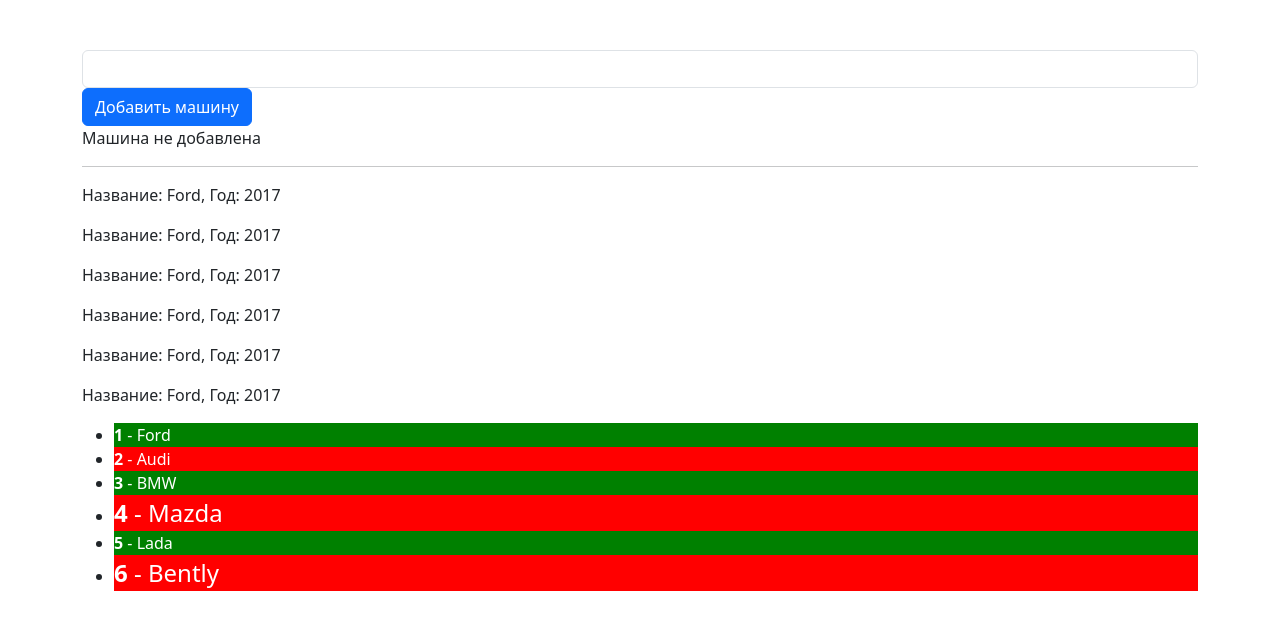
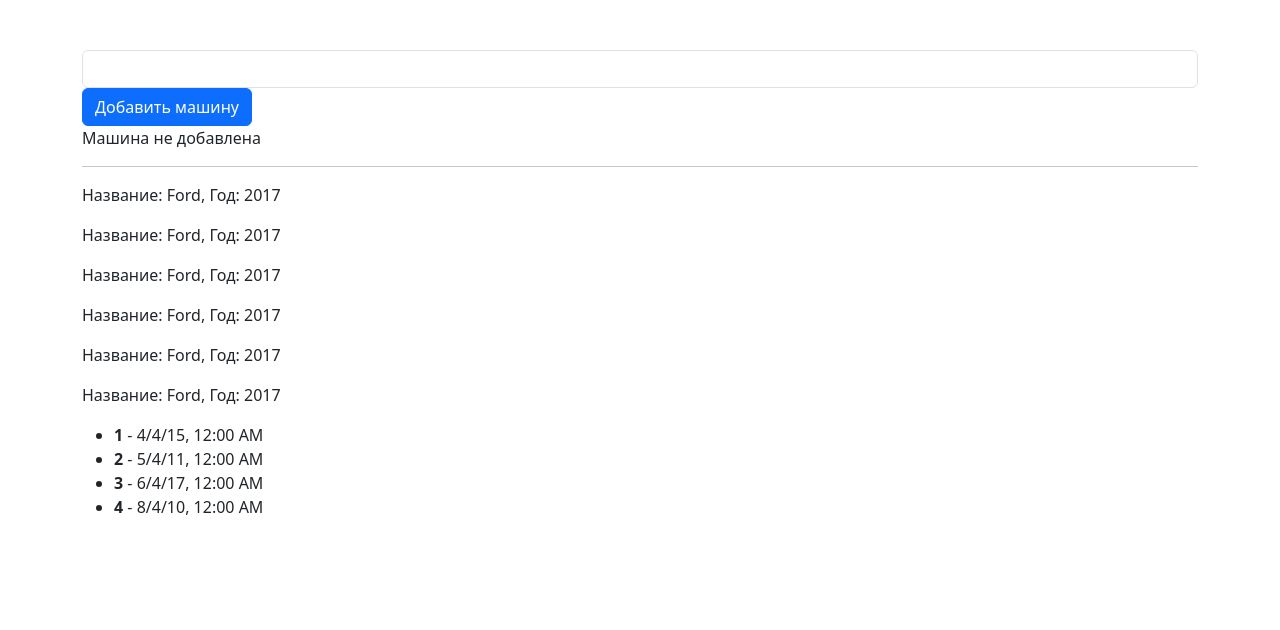
Before and after one commit to NIkitaMunko/ng2, an Angular app: page / in a window 1280 px wide. Shown: the top 630 px of the page. Built offline with nearby package versions, Linux system fonts and the light colour scheme.

Commit message:
b2l10 - pipes

```diff
--- a/src/app/cars/cars.component.html
+++ b/src/app/cars/cars.component.html
@@ -11,12 +11,9 @@
 <app-car *ngFor="let car of cars"></app-car>
 
 <ul>
-  <li *ngFor="let car of cars; let idx = index">
-    <div
-      [ngStyle]="{backgroundColor: (idx+1) % 2 == 0 ? 'red' : 'green', 'color' : 'white'}"
-      [ngClass]="{'big-text' : setBigCarText(car)}"
-    >
-      <b>{{ idx + 1 }}</b> - {{ car }}
+  <li *ngFor="let date of dates; let idx = index">
+    <div>
+      <b>{{ idx + 1 }}</b> - {{ date | date:'short' }}
     </div>
   </li>
 </ul>
--- a/src/app/cars/cars.component.ts
+++ b/src/app/cars/cars.component.ts
@@ -1,7 +1,7 @@
 import {Component} from '@angular/core';
 import {CarComponent} from '../car/car.component';
 import {FormsModule} from '@angular/forms';
-import {NgClass, NgForOf, NgIf, NgStyle} from '@angular/common';
+import {DatePipe, NgClass, NgForOf, NgIf, NgStyle} from '@angular/common';
 
 @Component({
   selector: 'app-cars',
@@ -11,7 +11,8 @@
     NgIf,
     NgForOf,
     NgStyle,
-    NgClass
+    NgClass,
+    DatePipe
   ],
   templateUrl: './cars.component.html',
   styleUrl: './cars.component.css'
@@ -21,6 +22,12 @@
   carName: string = '';
   addCarStatus: boolean = false;
   cars = ['Ford', 'Audi', 'BMW', 'Mazda', 'Lada', 'Bently']
+  dates = [
+    new Date(2015, 3, 4),
+    new Date(2011, 4, 4),
+    new Date(2017, 5, 4),
+    new Date(2010, 7, 4),
+  ];
 
   constructor() {
   }
@@ -31,8 +38,4 @@
     this.carName = '';
   }
 
-  setBigCarText(car: string) {
-    return car.length > 4;
-  }
-
 }
```
